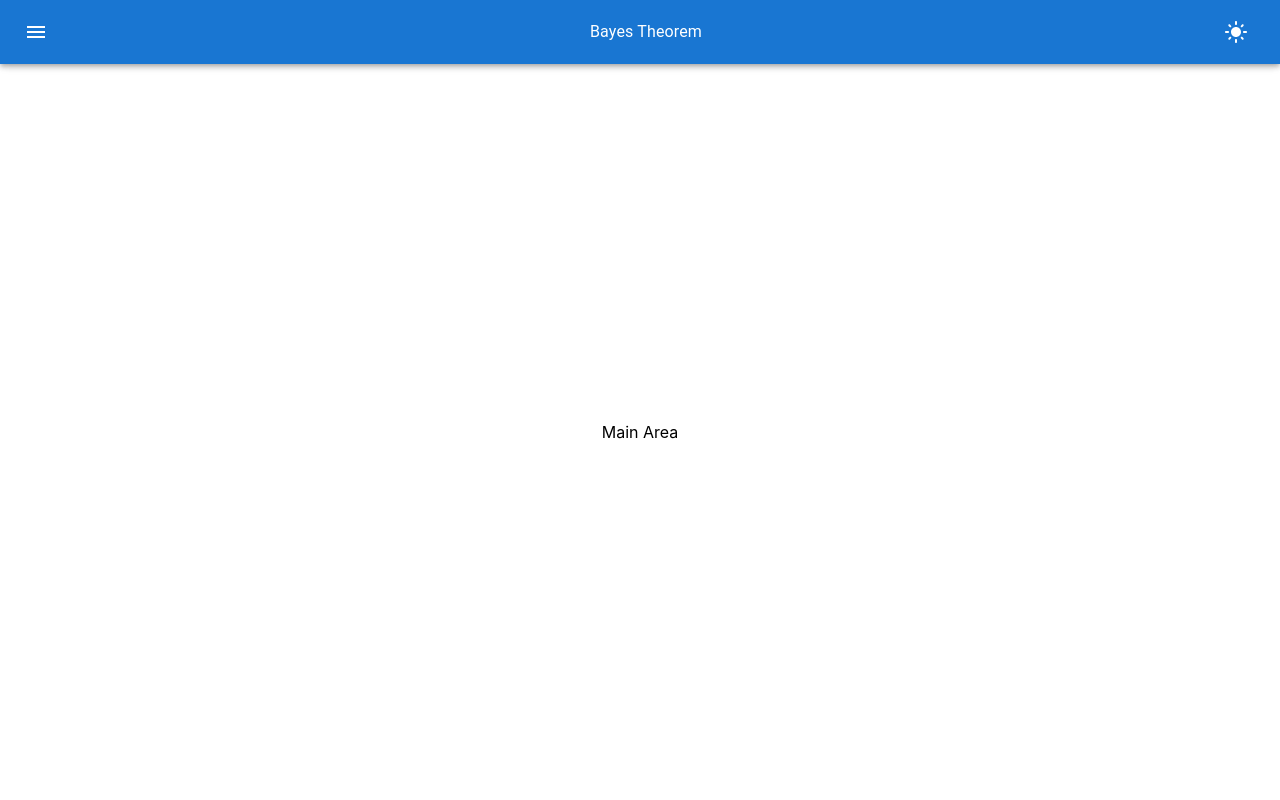
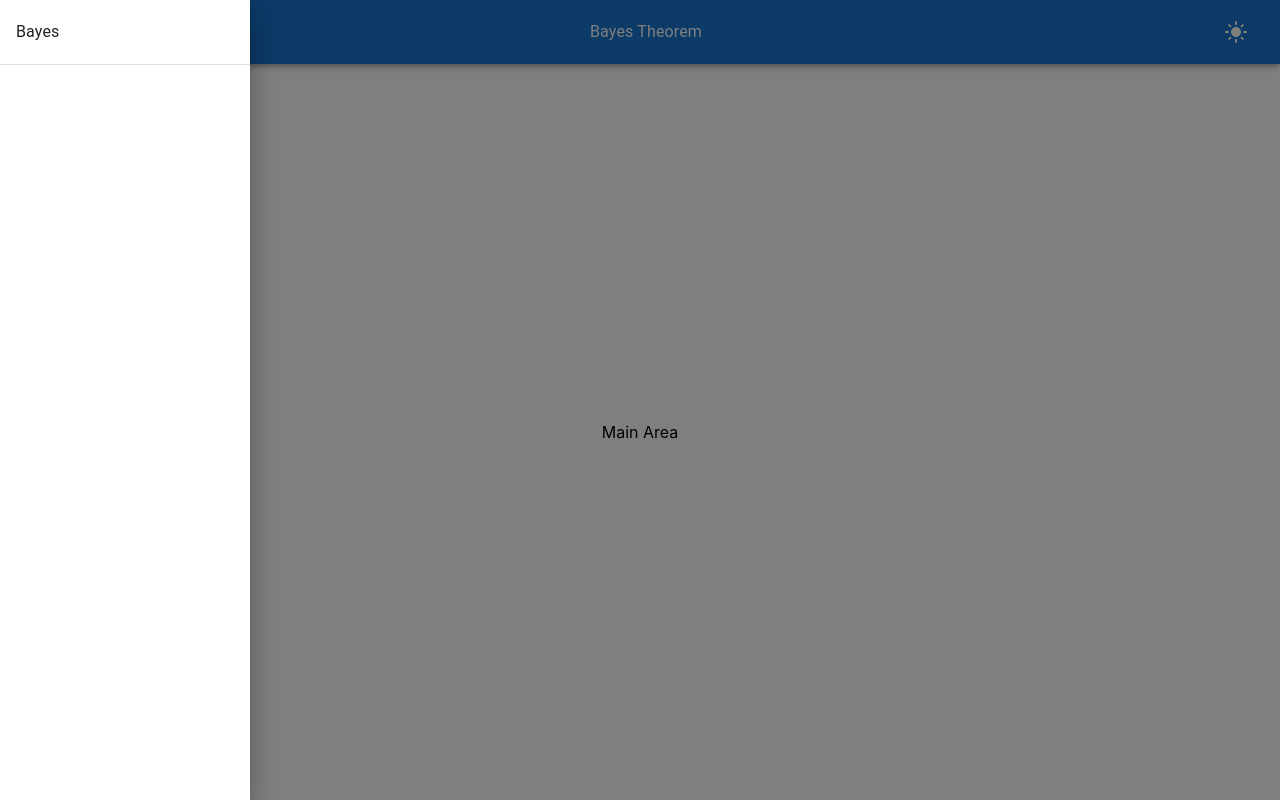
Before and after one commit to quantumsnowball/bayes-domain, a Next.js app: page / in a window 1280 px wide. Both pictures are taken after a click on the button 36 px from the left and 32 px from the top of the page. Built offline with nearby package versions, Linux system fonts and the light colour scheme.

Commit message:
layout: a basic menu drawer

```diff
--- a/components/MenuBar/index.tsx
+++ b/components/MenuBar/index.tsx
@@ -7,11 +7,14 @@ import {
 import MenuIcon from '@mui/icons-material/Menu'
 import LightModeIcon from '@mui/icons-material/LightMode'
 import DarkModeIcon from '@mui/icons-material/DarkMode'
+import { useState } from "react"
+import MenuDrawer from "../MenuDrawer"
 
 
 const MenuBar = () => {
   const isMobile = false
   const mode = 'light'
+  const [menuOpen, setMenuOpen] = useState(false)
 
   return (
     <>
@@ -23,7 +26,7 @@ const MenuBar = () => {
             color="inherit"
             aria-label="menu"
             sx={{ mr: 2 }}
-            onClick={() => alert('clicked icon button')}
+            onClick={() => setMenuOpen(!menuOpen)}
           >
             <MenuIcon />
           </IconButton>
@@ -40,6 +43,7 @@ const MenuBar = () => {
           </IconButton>
         </Toolbar>
       </AppBar>
+      <MenuDrawer {...{ menuOpen, setMenuOpen }} />
     </>
   )
 }
--- /dev/null
+++ b/components/MenuDrawer/common.tsx
@@ -0,0 +1,57 @@
+import {
+  List, ListItem, ListItemButton, ListItemIcon, ListItemText,
+} from '@mui/material'
+import ExpandLess from '@mui/icons-material/ExpandLess'
+import ExpandMore from '@mui/icons-material/ExpandMore'
+
+
+export const MenuTitle = (
+  { title }:
+    { title: string }
+) =>
+  <List>
+    <ListItem>
+      <ListItemText primary={title} />
+    </ListItem>
+  </List>
+
+export const MenuLabel = (
+  { icon, label, level = 0, primaryTypographyProps }:
+    { icon: JSX.Element, label: string, level?: number, primaryTypographyProps?: object }
+) =>
+  <ListItem key={label} disablePadding sx={{ paddingLeft: 2 + level * 2 }}>
+    <ListItemIcon>
+      {icon}
+    </ListItemIcon>
+    <ListItemText primary={label} primaryTypographyProps={primaryTypographyProps} />
+  </ListItem>
+
+export const MenuButton = (
+  { icon, text, onClick, level = 0 }:
+    { icon: JSX.Element, text: string, onClick?: React.MouseEventHandler<HTMLDivElement> | undefined, level?: number }
+) =>
+  <ListItem key={text} disablePadding>
+    <ListItemButton onClick={onClick} sx={{ paddingLeft: 2 + level * 2 }}>
+      <ListItemIcon>
+        {icon}
+      </ListItemIcon>
+      <ListItemText primary={text} />
+    </ListItemButton>
+  </ListItem >
+
+export const MenuButtonGrouper = (
+  { icon, text, open, toggle }:
+    { icon: JSX.Element, text: string, open: boolean, toggle: () => void }
+) =>
+  <ListItem key={text} disablePadding>
+    <ListItemButton onClick={e => {
+      e.stopPropagation()
+      toggle()
+    }}>
+      <ListItemIcon>
+        {icon}
+      </ListItemIcon>
+      <ListItemText primary={text} />
+      {open ? <ExpandLess /> : <ExpandMore />}
+    </ListItemButton>
+  </ListItem>
--- /dev/null
+++ b/components/MenuDrawer/index.tsx
@@ -0,0 +1,33 @@
+import { Box, Divider, SwipeableDrawer } from '@mui/material'
+import { MenuTitle } from './common'
+
+
+interface MenuDrawerProps {
+  menuOpen: boolean,
+  setMenuOpen: React.Dispatch<React.SetStateAction<boolean>>
+}
+
+function MenuDrawer({ menuOpen, setMenuOpen }: MenuDrawerProps) {
+  return (
+    <SwipeableDrawer
+      anchor="left"
+      open={menuOpen}
+      onOpen={() => setMenuOpen(true)}
+      onClose={() => setMenuOpen(false)}
+    >
+      <Box
+        sx={{
+          width: 250
+        }}
+        role="presentation"
+        onClick={() => setMenuOpen(false)}
+        onKeyDown={() => setMenuOpen(false)}
+      >
+        <MenuTitle title="Bayes" />
+        <Divider />
+      </Box>
+    </SwipeableDrawer>
+  )
+}
+
+export default MenuDrawer
```
